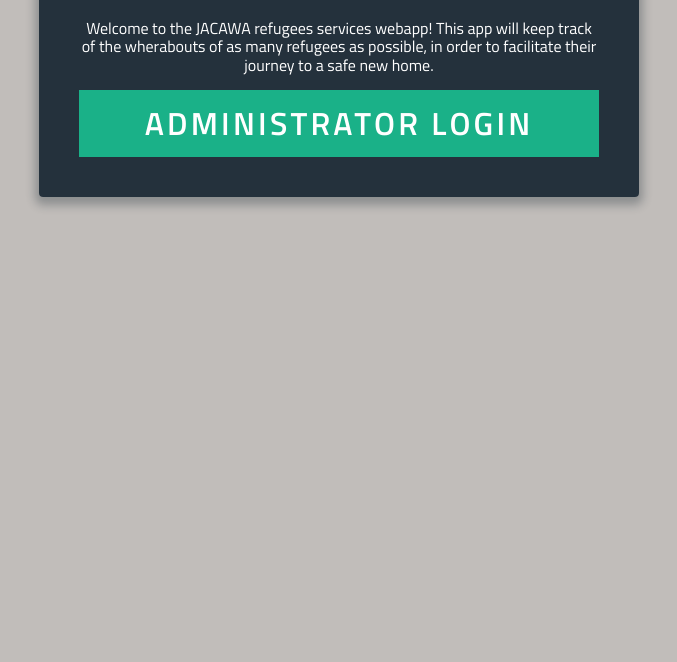
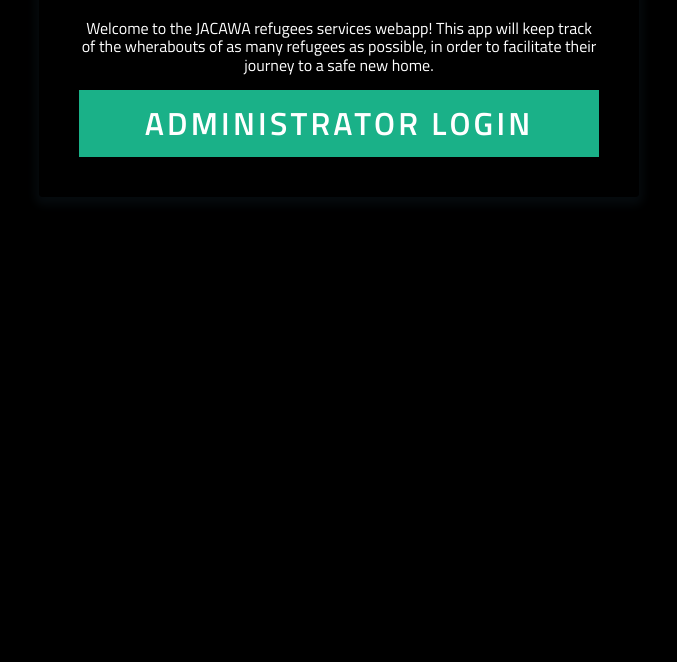
Before and after one commit to WaelLoop/JACAWA, a plain HTML site: page index.html in a window 1280 px wide. Shown: the part 138-800 px from the top of the page, without its empty margins (301-978 px from the left). Drawn offline with nearby package versions, Linux system fonts and the light colour scheme.

Commit message:
UI change

```diff
--- a/css/style.css
+++ b/css/style.css
@@ -7,7 +7,7 @@ html {
 }
 
 body {
-  background: #c1bdba;
+  background: #000000;
   font-family: 'Titillium Web', sans-serif;
 }
 
@@ -22,7 +22,7 @@ a:hover {
 }
 
 .form {
-  background: rgba(19, 35, 47, 0.9);
+  background: rgba(0, 0, 0, 0.9);
   padding: 40px;
   max-width: 600px;
   margin: 40px auto;
```
